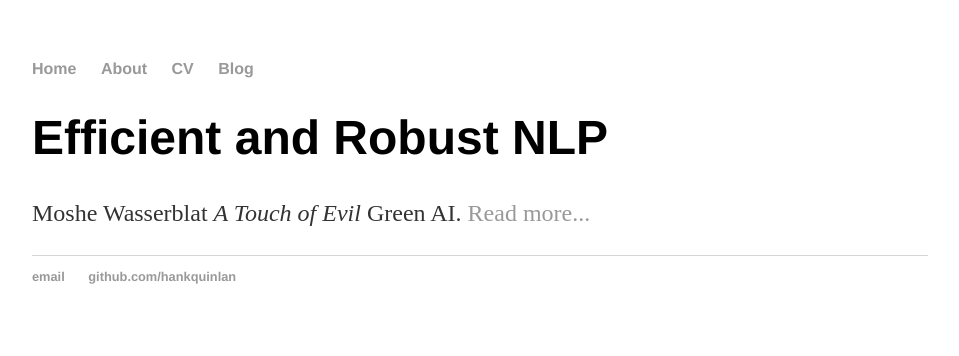
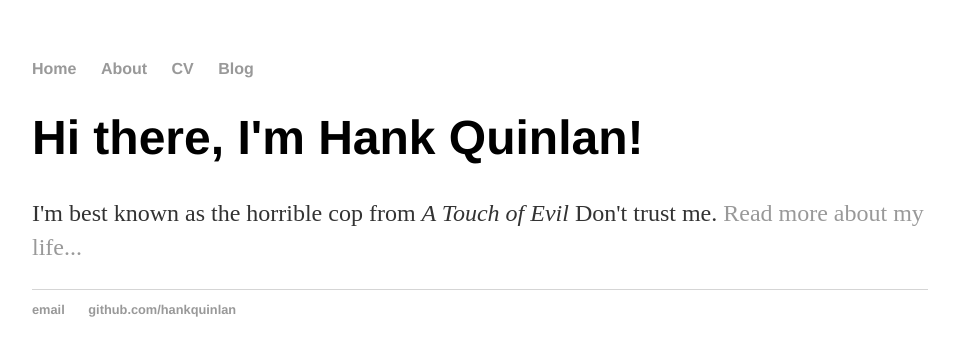
Before and after one commit to MosheWasserb/MosheWasserb.github.io, a Jekyll site: the page built from index.html, in a window 1280 px wide. Shown: the top 356 px of the page, without its empty margins (160-1119 px from the left). Built offline with Jekyll 4.4.1, drawn with Linux system fonts in a browser that asks for light colours.

Commit message:
Update index.html

```diff
--- a/index.html
+++ b/index.html
@@ -1,30 +1,8 @@
-<!DOCTYPE html>
-<html>
-	<head>
-		<title>Hank Quinlan, Horrible Cop</title>
-		<!-- link to main stylesheet -->
-		<link rel="stylesheet" type="text/css" href="/css/main.css">
-	</head>
-	<body>
-		<nav>
-    		<ul>
-        		<li><a href="/">Home</a></li>
-	        	<li><a href="/about">About</a></li>
-        		<li><a href="/cv">CV</a></li>
-        		<li><a href="/blog">Blog</a></li>
-    		</ul>
-		</nav>
-		<div class="container">
-    		<div class="blurb">
-        		<h1>Efficient and Robust NLP</h1>
-				<p>Moshe Wasserblat <em>A Touch of Evil</em> Green AI. <a href="/about">Read more...</a></p>
-    		</div><!-- /.blurb -->
-		</div><!-- /.container -->
-		<footer>
-    		<ul>
-        		<li><a href="mailto:moshe.wasserblat@gmail.com">email</a></li>
-        		<li><a href="https://github.com/MosheWasserb">github.com/hankquinlan</a></li>
-			</ul>
-		</footer>
-	</body>
-</html>
+---
+layout: default
+title: Hank Quinlan, Horrible Cop
+---
+<div class="blurb">
+	<h1>Hi there, I'm Hank Quinlan!</h1>
+	<p>I'm best known as the horrible cop from <em>A Touch of Evil</em> Don't trust me. <a href="/about">Read more about my life...</a></p>
+</div><!-- /.blurb -->
```
